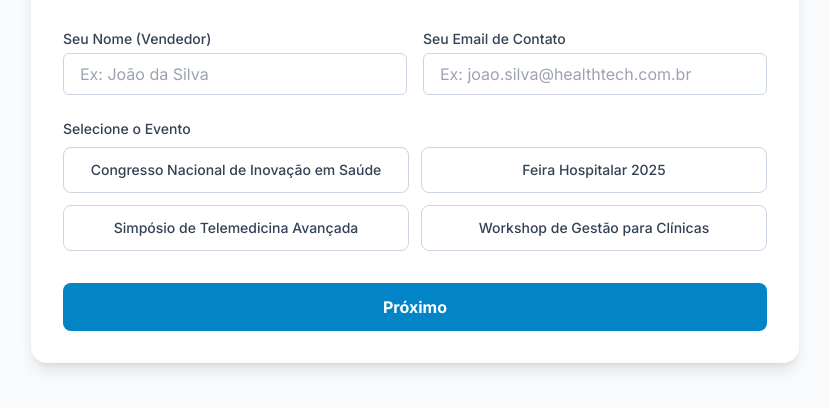
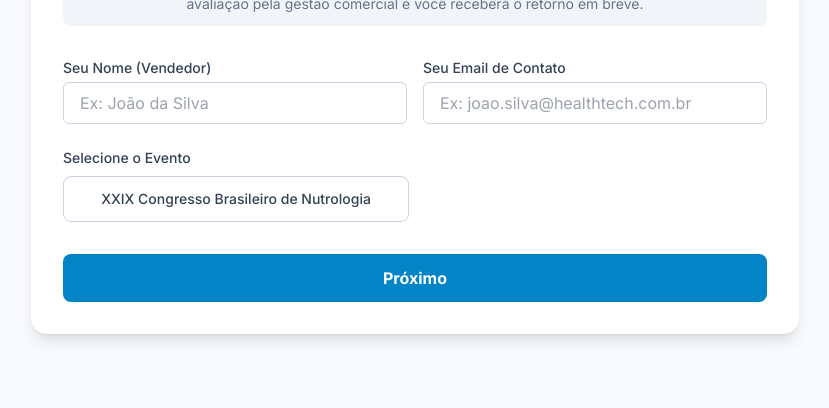
Before and after one commit to victormarim/app-cortesias, a plain HTML site: page index.html in a window 1280 px wide. Shown: the part 310-718 px from the top of the page, without its empty margins (225-1054 px from the left). Drawn offline with nearby package versions, Linux system fonts and the light colour scheme.

Commit message:
Update index.html

```diff
--- a/index.html
+++ b/index.html
@@ -109,7 +109,7 @@
 
     <script>
         // --- CONFIGURAÇÃO ---
-        const eventosDisponiveis = ["Congresso Nacional de Inovação em Saúde", "Feira Hospitalar 2025", "Simpósio de Telemedicina Avançada", "Workshop de Gestão para Clínicas"];
+        const eventosDisponiveis = ["XXIX Congresso Brasileiro de Nutrologia"];
         // URL do seu Google Apps Script
         const GOOGLE_APP_SCRIPT_URL = 'https://script.google.com/macros/s/AKfycbzxXmRQVyJ2FQV5PwFnfo7gGDEdlLrmOu_gURXpldU-PCeVLnTI1SjK7hvIez4tND3RAg/exec';
         // --------------------
```
